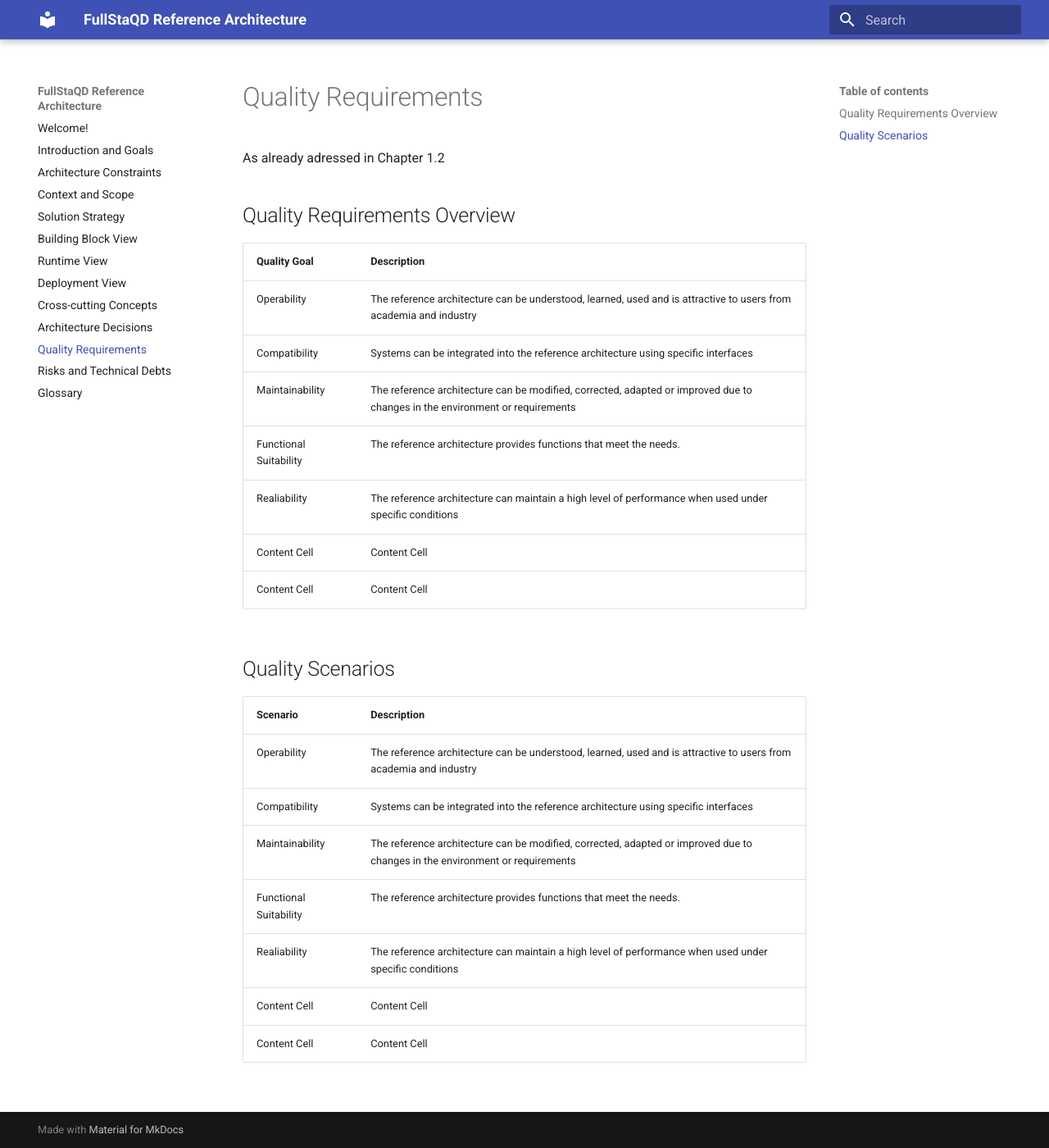
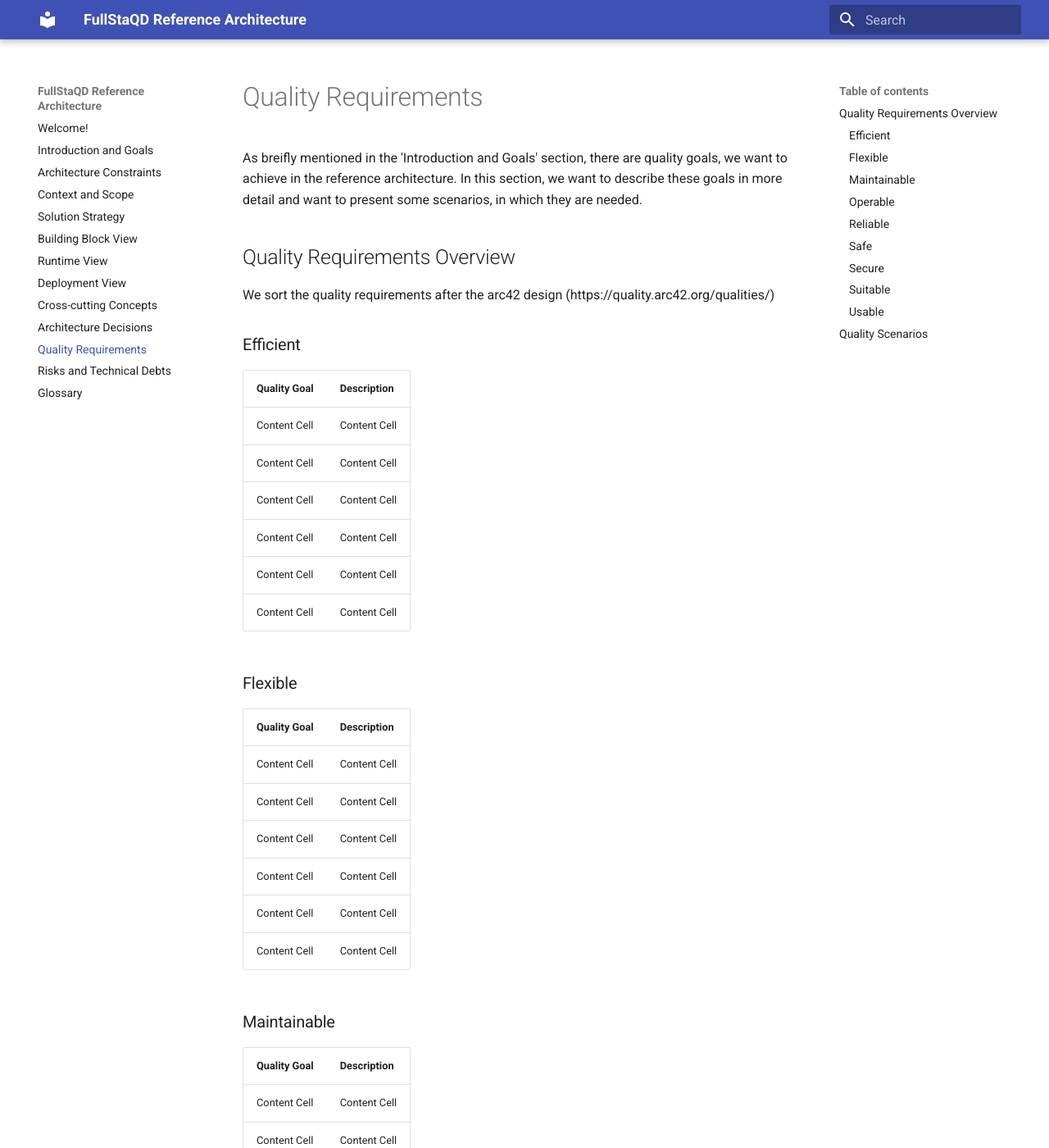
Before and after one commit to FullStaQD/architecture, an MkDocs documentation site: the page built from docs/10_quality_requirements.md, in a window 1280 px wide and 1400 px high. Shown: the whole window at 82% size. Built offline with MkDocs 1.6.1 and Material for MkDocs 9.7.7, drawn with Linux system fonts in a browser that asks for light colours; some of the changed text lies outside the part shown.

Commit message:
Update 10_quality_requirements.md
Signed-off-by: RinorKIT <tc4656@kit.edu>

```diff
--- a/docs/10_quality_requirements.md
+++ b/docs/10_quality_requirements.md
@@ -1,16 +1,106 @@
 # Quality Requirements {#section-quality-scenarios}
-As already adressed in Chapter 1.2
+As breifly mentioned in the 'Introduction and Goals' section, there are quality goals, we want to achieve in the reference architecture.
+In this section, we want to describe these goals in more detail and want to present some scenarios, in which they are needed.
+
 ## Quality Requirements Overview {#_quality_requirements_overview}
+We sort the quality requirements after the arc42 design (https://quality.arc42.org/qualities/)
 
-
+### Efficient
 
 | Quality Goal  | Description |
 | ------------- | ------------- |
-| Operability  | The reference architecture can be understood, learned, used and is attractive to users from academia and industry  |
-| Compatibility  | Systems can be integrated into the reference architecture using specific interfaces  |
-| Maintainability  | The reference architecture can be modified, corrected, adapted or improved due to changes in the environment or requirements  |
-| Functional Suitability  | The reference architecture provides functions that meet the needs.  |
-| Realiability  | The reference architecture can maintain a high level of performance when used under specific conditions  |
+| Content Cell  | Content Cell  |
+| Content Cell  | Content Cell  |
+| Content Cell  | Content Cell  |
+| Content Cell  | Content Cell  |
+| Content Cell  | Content Cell  |
+| Content Cell  | Content Cell  |
+
+### Flexible
+
+| Quality Goal  | Description |
+| ------------- | ------------- |
+| Content Cell  | Content Cell  |
+| Content Cell  | Content Cell  |
+| Content Cell  | Content Cell  |
+| Content Cell  | Content Cell  |
+| Content Cell  | Content Cell  |
+| Content Cell  | Content Cell  |
+
+### Maintainable
+
+| Quality Goal  | Description |
+| ------------- | ------------- |
+| Content Cell  | Content Cell  |
+| Content Cell  | Content Cell  |
+| Content Cell  | Content Cell  |
+| Content Cell  | Content Cell  |
+| Content Cell  | Content Cell  |
+| Content Cell  | Content Cell  |
+
+### Operable
+
+| Quality Goal  | Description |
+| ------------- | ------------- |
+| Content Cell  | Content Cell  |
+| Content Cell  | Content Cell  |
+| Content Cell  | Content Cell  |
+| Content Cell  | Content Cell  |
+| Content Cell  | Content Cell  |
+| Content Cell  | Content Cell  |
+
+### Reliable
+
+| Quality Goal  | Description |
+| ------------- | ------------- |
+| Content Cell  | Content Cell  |
+| Content Cell  | Content Cell  |
+| Content Cell  | Content Cell  |
+| Content Cell  | Content Cell  |
+| Content Cell  | Content Cell  |
+| Content Cell  | Content Cell  |
+
+### Safe
+
+| Quality Goal  | Description |
+| ------------- | ------------- |
+| Content Cell  | Content Cell  |
+| Content Cell  | Content Cell  |
+| Content Cell  | Content Cell  |
+| Content Cell  | Content Cell  |
+| Content Cell  | Content Cell  |
+| Content Cell  | Content Cell  |
+
+### Secure
+
+| Quality Goal  | Description |
+| ------------- | ------------- |
+| Content Cell  | Content Cell  |
+| Content Cell  | Content Cell  |
+| Content Cell  | Content Cell  |
+| Content Cell  | Content Cell  |
+| Content Cell  | Content Cell  |
+| Content Cell  | Content Cell  |
+
+### Suitable
+
+| Quality Goal  | Description |
+| ------------- | ------------- |
+| Content Cell  | Content Cell  |
+| Content Cell  | Content Cell  |
+| Content Cell  | Content Cell  |
+| Content Cell  | Content Cell  |
+| Content Cell  | Content Cell  |
+| Content Cell  | Content Cell  |
+
+### Usable
+
+| Quality Goal  | Description |
+| ------------- | ------------- |
+| Content Cell  | Content Cell  |
+| Content Cell  | Content Cell  |
+| Content Cell  | Content Cell  |
+| Content Cell  | Content Cell  |
 | Content Cell  | Content Cell  |
 | Content Cell  | Content Cell  |
 
```
